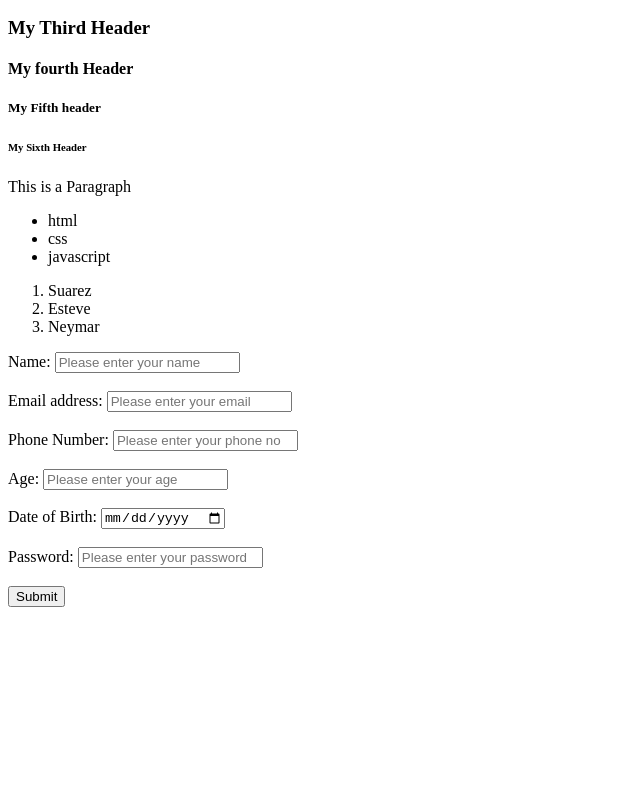
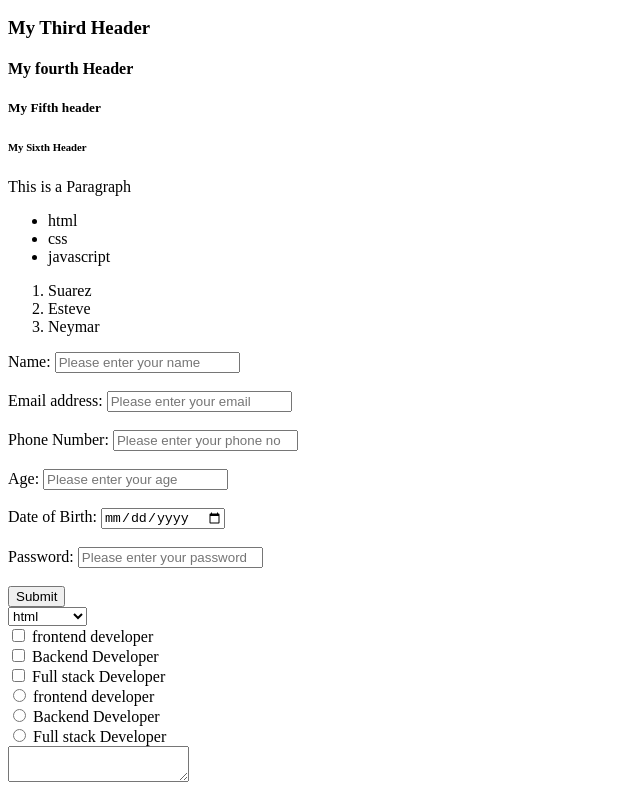
Before and after one commit to StephenAdedayo/git-tutorial, a plain HTML site: page index.html in a window 1280 px wide. Shown: the part 110-904 px from the top of the page, without its empty margins (0-640 px from the left). Before the commit the page ends 800 px from the top, so only its background shows below. Drawn offline with Linux system fonts and the light colour scheme.

Commit message:
html form updated

```diff
--- a/index.html
+++ b/index.html
@@ -56,7 +56,38 @@
 
     </form>
 
+  <form action="">
+    <select name="" id="">
+        <option value="">html</option>
+        <option value="">css</option>
+        <option value="">javascript</option>
+        <option value="">database</option>
+    </select>
 
+    <div>
+        <input type="checkbox">
+        <label for="">frontend developer</label>
+        <br>
+        <input type="checkbox">
+        <label for="" >Backend Developer</label>
+        <br>
+        <input type="checkbox">
+        <label for="">Full stack Developer</label>
+    </div>
+    <input type="radio">
+        <label for="">frontend developer</label>
+        <br>
+        <input type="radio">
+        <label for="" >Backend Developer</label>
+        <br>
+        <input type="radio">
+        <label for="">Full stack Developer</label>
+    <div>
+   <textarea name="" id=""></textarea>
+
+
+    </div>
+  </form>
 
 
 
```
